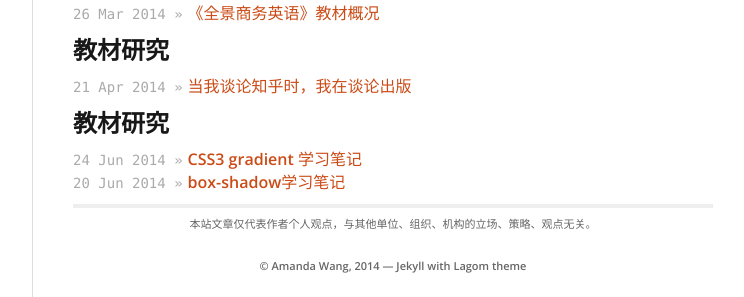
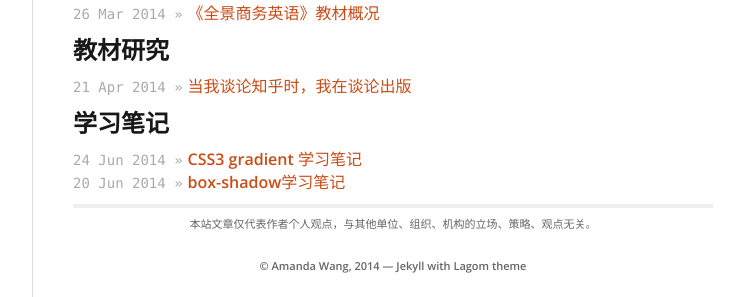
Before and after one commit to fantaghiro/fantaghiro.github.io, a Jekyll site: the page built from categories.html, in a window 1280 px wide. Shown: the part 1152-1449 px from the top of the page, without its empty margins (378-1122 px from the left). Built offline with Jekyll 4.4.1, drawn with Linux system fonts in a browser that asks for light colours; nearby versions of some CDN libraries.

Commit message:
Update categories.html

```diff
--- a/categories.html
+++ b/categories.html
@@ -44,6 +44,8 @@ title: 文章分类
     {% assign categoryTitle = '数字教育' %}
     {% when 'english' %}
     {% assign categoryTitle = '英语好玩' %}
+    {% when 'study' %}
+    {% assign categoryTitle = '学习笔记' %}
     {% else %}
     {% assign categoryTitle = '教材研究' %}
     {% endcase %}
```
